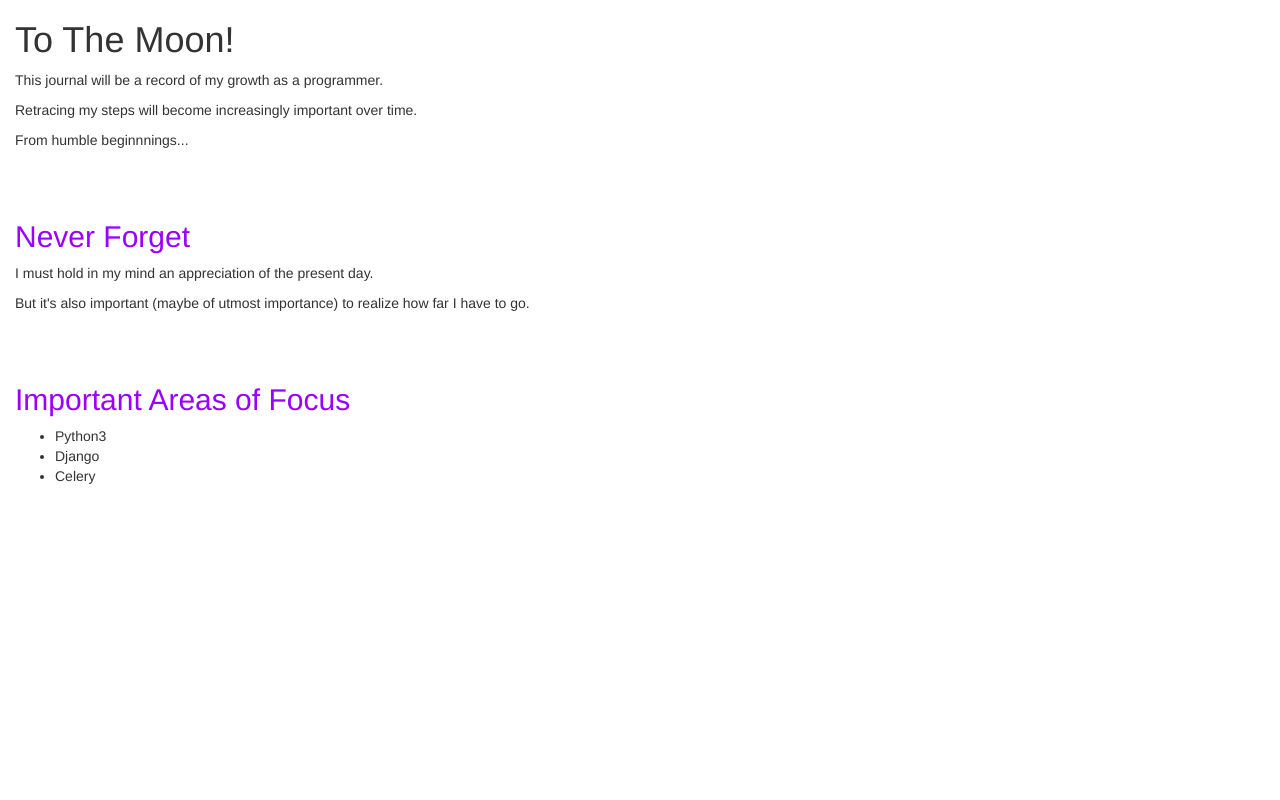
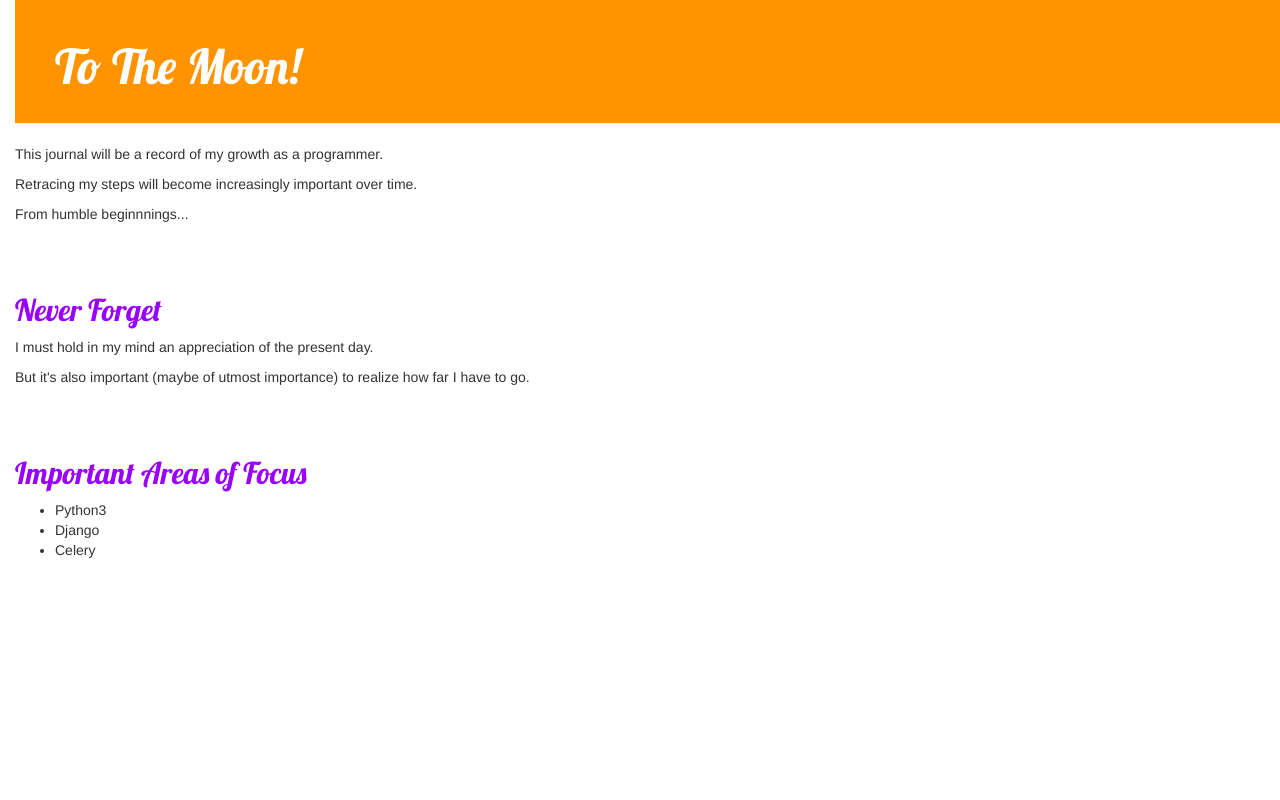
Before and after one commit to andrewsGetPurple/my-first-blog, a Django app: page / in a window 1280 px wide. Run offline with Django 3.2, Linux system fonts and the light colour scheme; data that the repository does not hold is empty; some libraries are stand-ins or nearby versions.

Commit message:
Added styling in the CSS file, restructured the HTML to apply class names for more targeted formatting.

```diff
--- a/blog/static/css/blog.css
+++ b/blog/static/css/blog.css
@@ -12,3 +12,50 @@ body {
   padding-left: 15px;
 
 }
+
+.page-header {
+    background-color: #ff9400;
+    margin-top: 0;
+    padding: 20px 20px 20px 40px;
+}
+
+.page-header h1, .page-header h1 a, .page-header h1 a:visited, .page-header h1 a:active {
+    color: #ffffff;
+    font-size: 36pt;
+    text-decoration: none;
+}
+
+.content {
+    margin-left: 40px;
+}
+
+h1, h2, h3, h4 {
+    font-family: 'Lobster', cursive;
+}
+
+.date {
+    color: #828282;
+}
+
+.save {
+    float: right;
+}
+
+.post-form textarea, .post-form input {
+    width: 100%;
+}
+
+.top-menu, .top-menu:hover, .top-menu:visited {
+    color: #ffffff;
+    float: right;
+    font-size: 26pt;
+    margin-right: 20px;
+}
+
+.post {
+    margin-bottom: 70px;
+}
+
+.post h1 a, .post h1 a:visited {
+    color: #000000;
+}
--- a/blog/templates/blog/post_list.html
+++ b/blog/templates/blog/post_list.html
@@ -8,7 +8,9 @@
     <link href="http://fonts.googleapis.com/css?family=Lobster&subset=latin,latin-ext" rel="stylesheet" type="text/css">
   </head>
   <body>
-    <h1>To The Moon!</h1>
+    <div class="page-header">
+      <h1><a href="/">To The Moon!</a></h1>
+    </div>
     <p>This journal will be a record of my growth as a programmer.</p>
     <p>Retracing my steps will become increasingly important over time.</p>
     <p>From humble beginnnings...</p>
@@ -33,16 +35,21 @@
     <br></br>
 
 
-    {% for post in posts %}
-      <div>
-        <h2><a href="">{{ post.title }}</a></h2>
-        <p>published: {{ post.published_date }}</p>
-        <p>{{ post.text|linebreaks }}</p>
-        <br></br>
-
-
-      </div>
-    {% endfor %}
+    <div class="content container">
+        <div class="row">
+            <div class="col-md-8">
+                {% for post in posts %}
+                    <div class="post">
+                        <h1><a href="">{{ post.title }}</a></h1>
+                        <p>{{ post.text|linebreaks }}</p>
+                        <div class="date">
+                            <p>published: {{ post.published_date }}</p>
+                        </div>
+                    </div>
+                {% endfor %}
+            </div>
+        </div>
+    </div>
 
   </body>
 </html>
```
